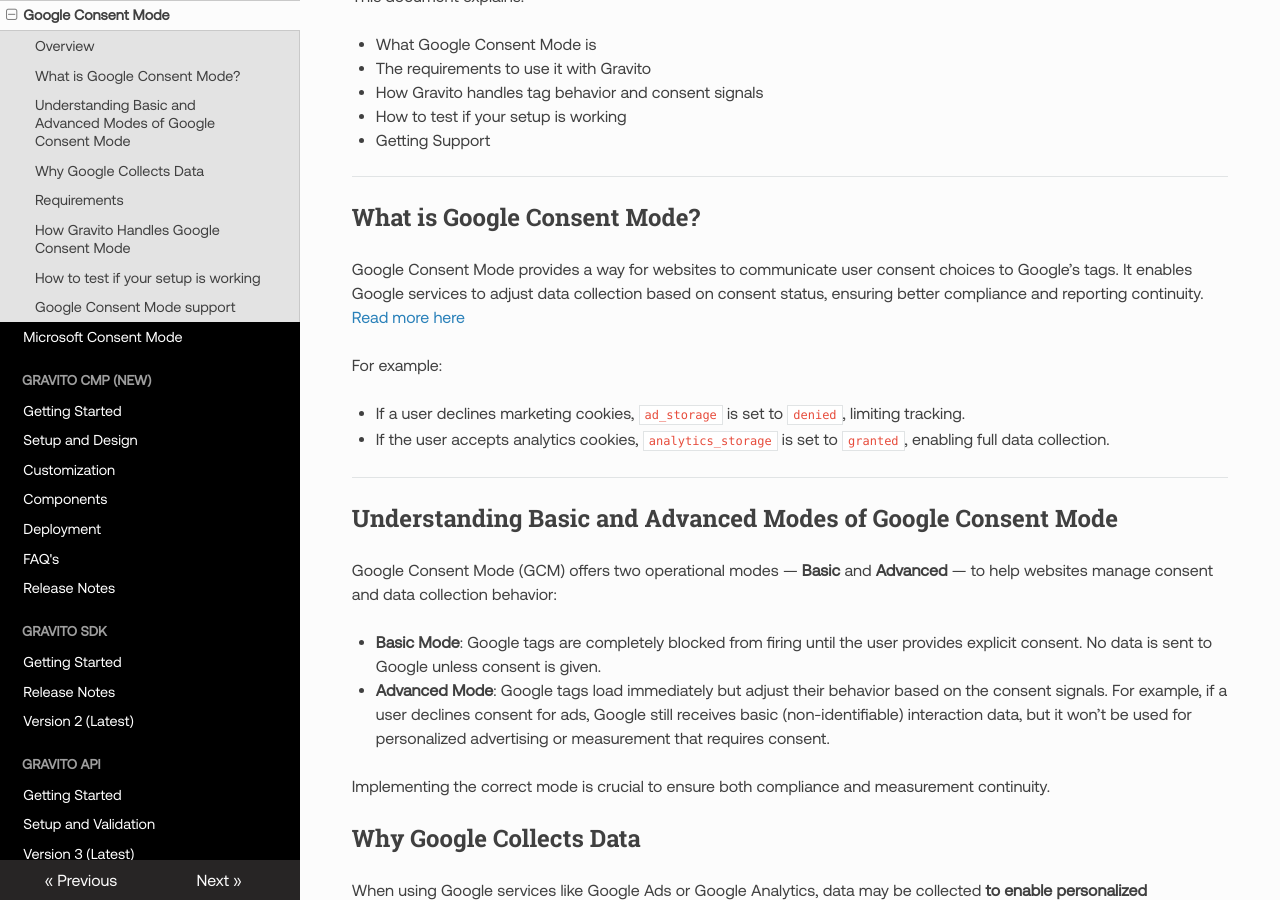
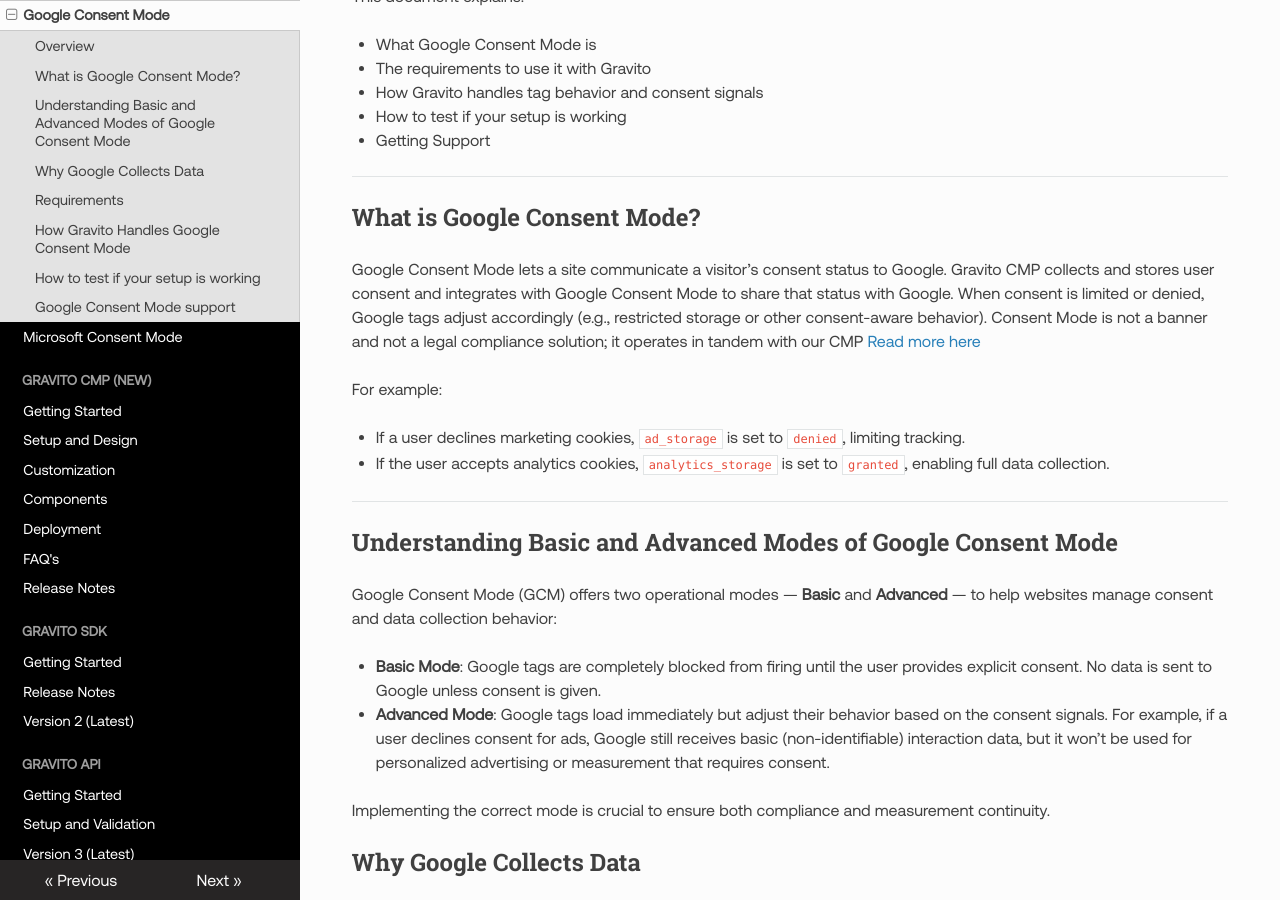
Before and after one commit to GravitoLtd/gravitoltd.github.io, an MkDocs documentation site: the page built from docs/Consent_Management/Google_consent_mode.md, in a window 1280 px wide and 900 px high, scrolled down 472 px. Built offline with MkDocs 1.6.1, drawn with Linux system fonts in a browser that asks for light colours; nearby versions of some CDN libraries; comment, search, counter and statistics services are not loaded.

Commit message:
google partner certification documentation clarifications

```diff
--- a/docs/Consent_Management/Google_consent_mode.md
+++ b/docs/Consent_Management/Google_consent_mode.md
@@ -21,7 +21,7 @@
 
 ## What is Google Consent Mode?
 
-Google Consent Mode provides a way for websites to communicate user consent choices to Google’s tags. It enables Google services to adjust data collection based on consent status, ensuring better compliance and reporting continuity. [Read more here]( https://developers.google.com/tag-platform/security/guides/consent?consentmode=advanced)
+ Google Consent Mode lets a site communicate a visitor’s consent status to Google. Gravito CMP collects and stores user consent and integrates with Google Consent Mode to share that status with Google. When consent is limited or denied, Google tags adjust accordingly (e.g., restricted storage or other consent-aware behavior). Consent Mode is not a banner and not a legal compliance solution; it operates in tandem with our CMP [Read more here]( https://developers.google.com/tag-platform/security/guides/consent?consentmode=advanced)
 
 For example:
 
```
Also changed, not shown: docs/Gravito_V6_CMP/Components/StandardCMP/Gravito_cmp_gcmv2.md (+1 -1 lines).
